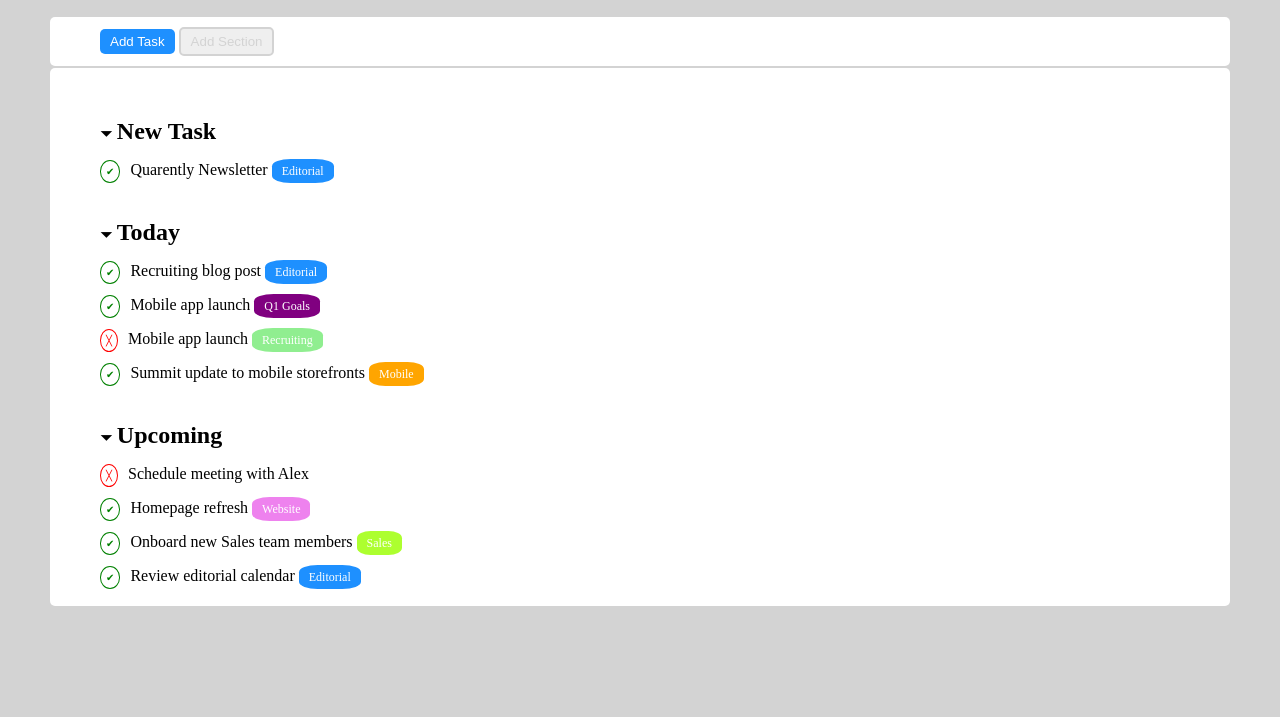
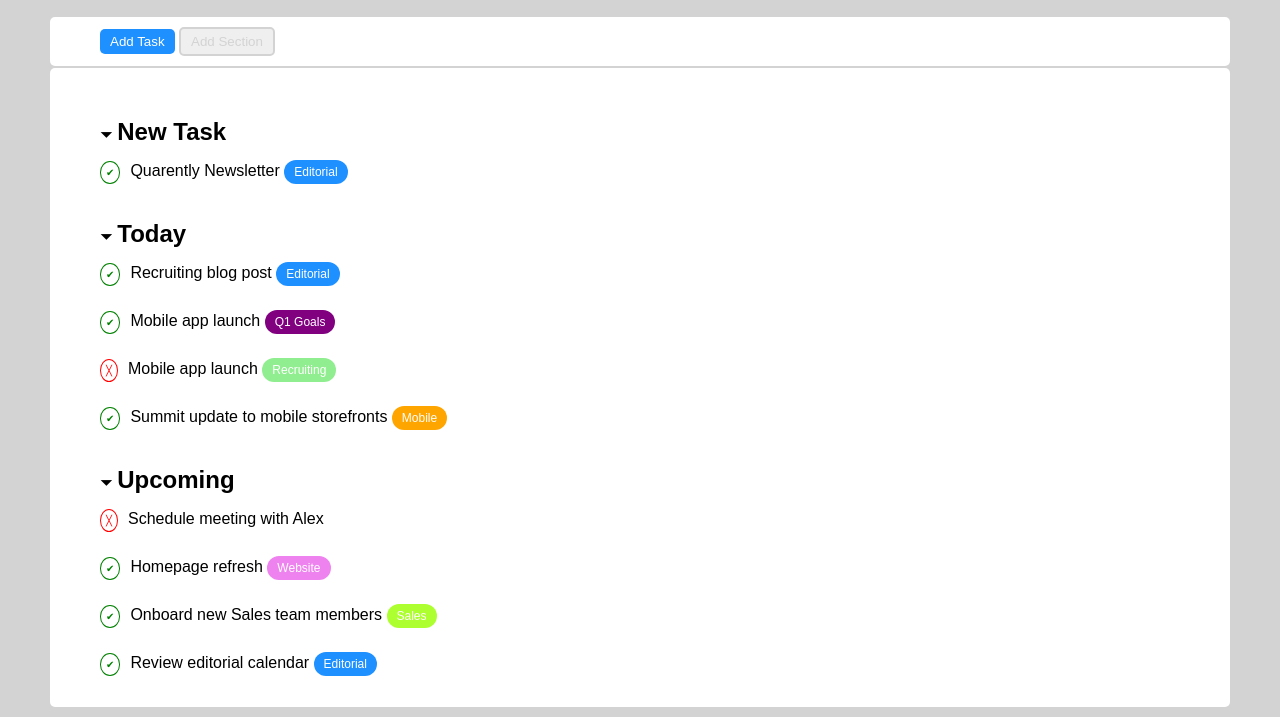
Before and after one commit to Fabiopanetta02/html-css-toboolist, a plain HTML site: page index.html in a window 1280 px wide. Shown: the part 83-800 px from the top of the page. Drawn offline with Linux system fonts and the light colour scheme.

Commit message:
Added improvement of css code and font family

```diff
--- a/css/style.css
+++ b/css/style.css
@@ -2,6 +2,7 @@
 body{
     margin: 0;
     background-color: lightgrey;
+    font-family: Arial, sans-serif;
 }
 
 
@@ -12,8 +13,13 @@ body{
     background-color: white;
 }
 
+.logo{
+    vertical-align: middle;
+}
+
 #main-title{
     display: inline;
+    vertical-align: middle;
 }
 
 /* main */
@@ -53,9 +59,11 @@ body{
     display: inline;
 }
 
-.check{
-    color: green;
-    border: 1px solid green;
+p{
+    margin-bottom: 30px;
+}
+
+.entity{
     width: 15px;
     height: 15px;
     font-size: 10px;
@@ -64,47 +72,37 @@ body{
     margin-right: 10px;
 }
 
-.editorial{
+.check{
+    color: green;
+    border: 1px solid green;
+}
+
+.label{
     color: white;
-    background-color: dodgerblue;
     font-size: 12px;
     padding: 5px 10px;
-    border-radius: 30%;
+    border-radius: 30px;
+}
+
+.editorial{
+    background-color: dodgerblue;
 }
 
 .q1{
-    color: white;
     background-color: purple;
-    font-size: 12px;
-    padding: 5px 10px;
-    border-radius: 30%;
 }
 
 .cross{
     color: red;
     border: 1px solid red;
-    width: 10px;
-    height: 10px;
-    font-size: 10px;
-    border-radius: 50%;
-    padding: 5px;
-    margin-right: 10px;
 }
 
 .recruiting{
-    color: white;
     background-color: lightgreen;
-    font-size: 12px;
-    padding: 5px 10px;
-    border-radius: 30%;
 }
 
 .mobile{
-    color: white;
     background-color: orange;
-    font-size: 12px;
-    padding: 5px 10px;
-    border-radius: 30%;
 }
 
 .upcoming, .today, .new-task{
@@ -112,17 +110,9 @@ body{
 }
 
 .website{
-    color: white;
     background-color: violet;
-    font-size: 12px;
-    padding: 5px 10px;
-    border-radius: 30%;
 }
 
 .sales{
-    color: white;
     background-color: greenyellow;
-    font-size: 12px;
-    padding: 5px 10px;
-    border-radius: 30%;
 }
--- a/index.html
+++ b/index.html
@@ -11,7 +11,7 @@
 <body>
     <header>
        <div id="main-header">
-           <img src="img/Logo.png" alt="Logo-boolean">
+           <img src="img/Logo.png" alt="Logo-boolean" class="logo">
            <h1 id="main-title">Toboolist</h1>
        </div>
     </header>
@@ -27,23 +27,23 @@
         <section class="list">
             <div class="new-task">
                 &#9207; <h2 class="title-section">New Task</h2>
-                    <p><span class="check">&#10004;</span>Quarently Newsletter <span class="editorial">Editorial</span></p>
+                <p><span class="entity check">&#10004;</span>Quarently Newsletter <span class="label editorial">Editorial</span></p>
             </div>
 
             <div class="today">
                 &#9207; <h2 class="title-section">Today</h2>
-                    <p><span class="check">&#10004;</span>Recruiting blog post <span class="editorial">Editorial</span></p>
-                    <p><span class="check">&#10004;</span>Mobile app launch <span class="q1">Q1 Goals</span></p>
-                    <p><span class="cross">&#9587;</span>Mobile app launch <span class="recruiting">Recruiting</span></p>
-                    <p><span class="check">&#10004;</span>Summit update to mobile storefronts <span class="mobile">Mobile</span></p>
+                <p><span class="entity check">&#10004;</span>Recruiting blog post <span class="label editorial">Editorial</span></p>
+                <p><span class="entity check">&#10004;</span>Mobile app launch <span class="label q1">Q1 Goals</span></p>
+                <p><span class="entity cross">&#9587;</span>Mobile app launch <span class="label recruiting">Recruiting</span></p>
+                <p><span class="entity check">&#10004;</span>Summit update to mobile storefronts <span class="label mobile">Mobile</span></p>
             </div>
 
             <div class="upcoming">
                 &#9207; <h2 class="title-section">Upcoming</h2>
-                    <p><span class="cross">&#9587;</span>Schedule meeting with Alex</p>
-                    <p><span class="check">&#10004;</span>Homepage refresh <span class="website">Website</span></p>
-                    <p><span class="check">&#10004;</span>Onboard new Sales team members <span class="sales">Sales</span></p>
-                    <p><span class="check">&#10004;</span>Review editorial calendar <span class="editorial">Editorial</span></p>
+                <p><span class="entity cross">&#9587;</span>Schedule meeting with Alex</p>
+                <p><span class="entity check">&#10004;</span>Homepage refresh <span class="label website">Website</span></p>
+                <p><span class="entity check">&#10004;</span>Onboard new Sales team members <span class="label sales">Sales</span></p>
+                <p><span class="entity check">&#10004;</span>Review editorial calendar <span class="label editorial">Editorial</span></p>
             </div>
         </section>
     </main>
```
Lines whose indentation alone changed are shown as unchanged.
